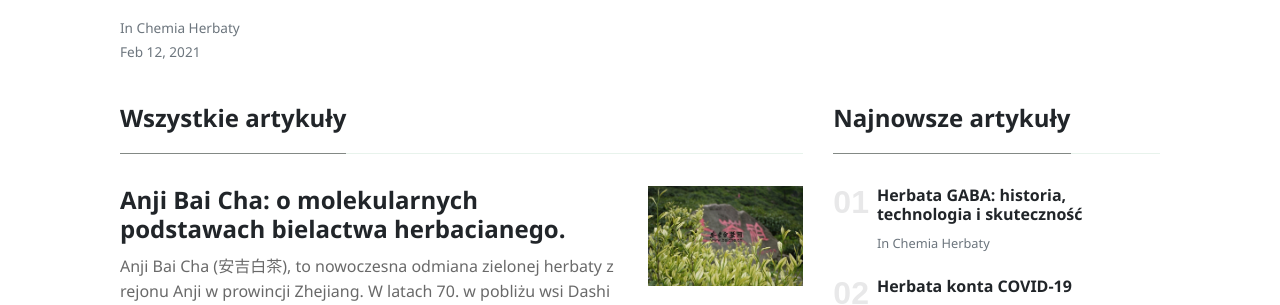
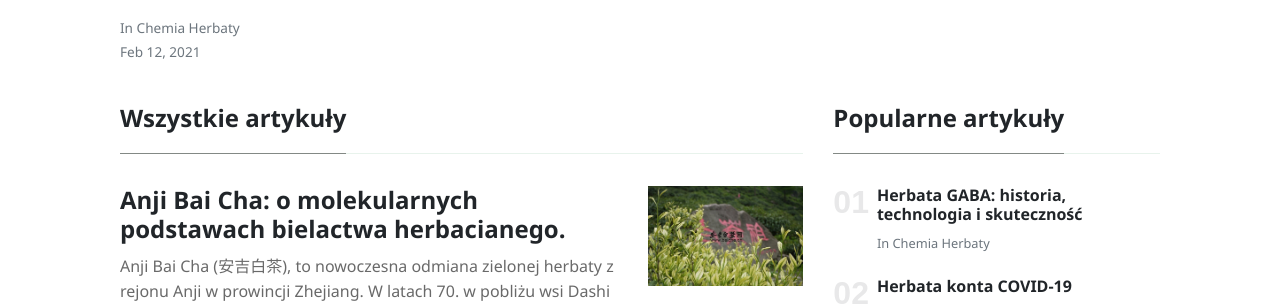
Before and after one commit to asiomchen/asiomchen.github.io, a Jekyll site: the page built from index.html, in a window 1280 px wide. Shown: the part 441-746 px from the top of the page. Built offline with Jekyll 4.4.1, drawn with Linux system fonts in a browser that asks for light colours; nearby versions of some CDN libraries; the list of posts is cut into pages by our own code.

Commit message:
Update sidebar-featured.html

```diff
--- a/_includes/sidebar-featured.html
+++ b/_includes/sidebar-featured.html
@@ -1,5 +1,5 @@
 <div class="sticky-top sticky-top-offset">
-    <h4 class="font-weight-bold spanborder"><span>Najnowsze artykuły</span></h4>
+    <h4 class="font-weight-bold spanborder"><span>Popularne artykuły</span></h4>
     <ol class="list-featured">
         {% for post in site.tags.featured %}
             <li class="mb-4">
```
